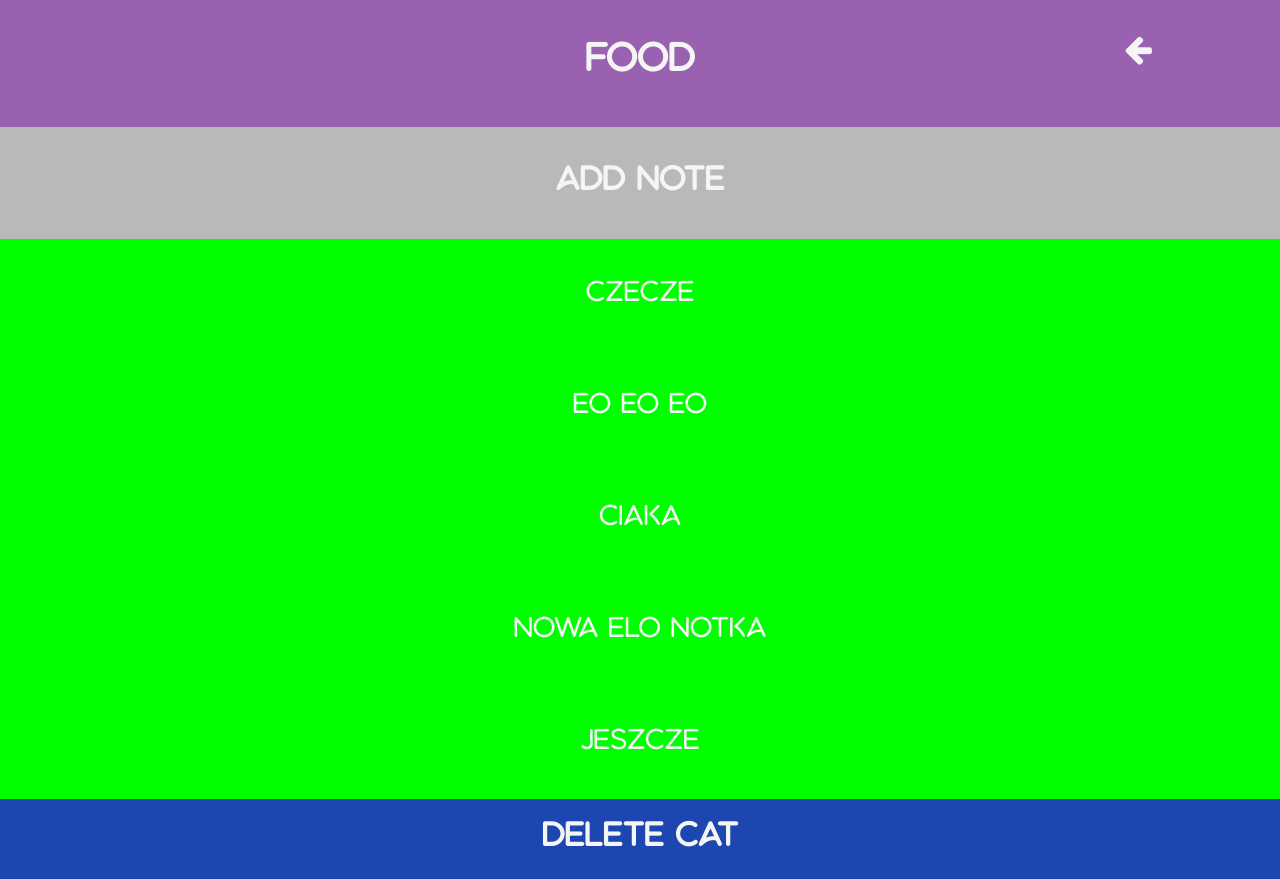
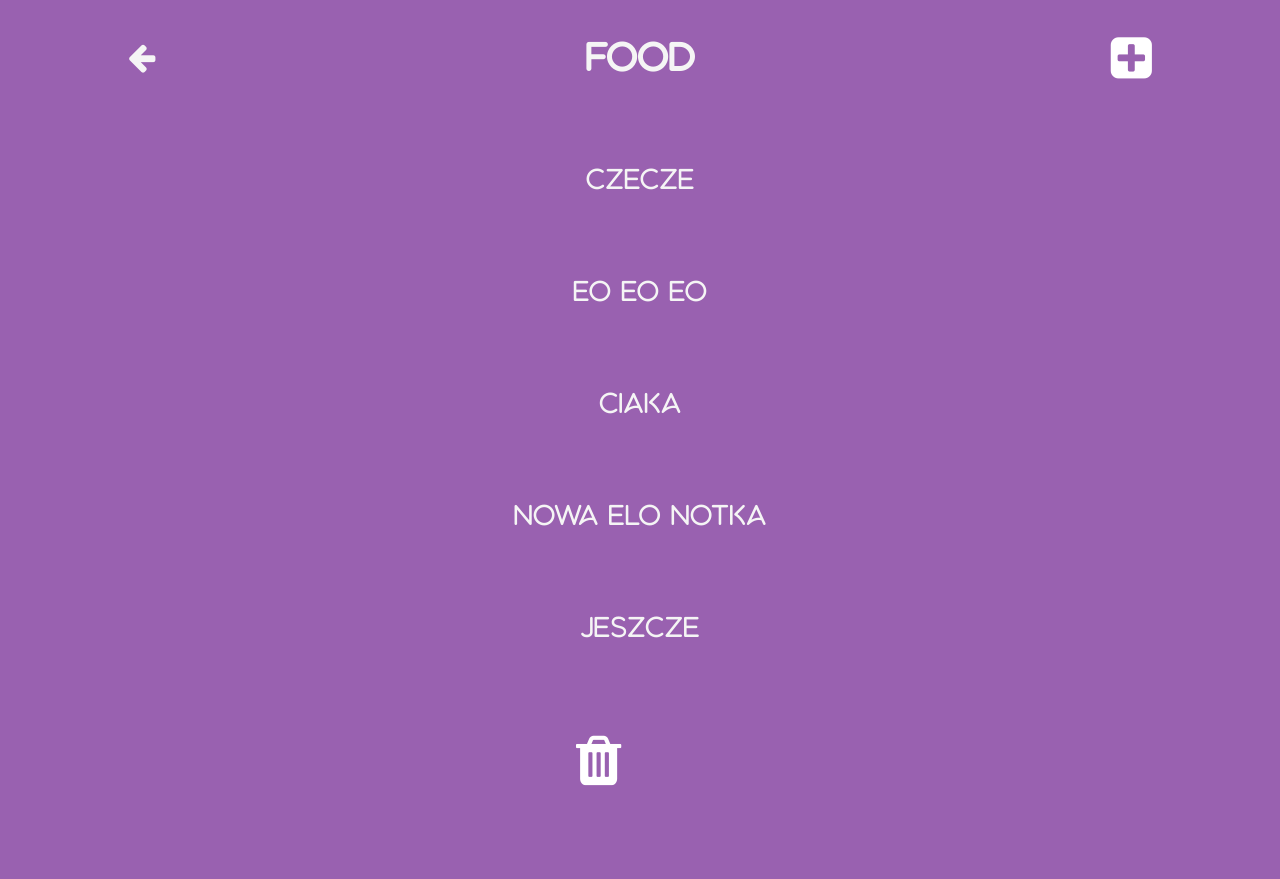
Before and after one commit to devvile/nasz_lokal, a Django app: page /cat/detail/1 in a window 1280 px wide. After the commit the page ends 786 px from the top, so only its background shows below. Run offline with Django 3.2, Linux system fonts and the light colour scheme; data comes from the database, SQL or seed files in the repository.

Commit message:
kosz i plus w detail view, wyrownanie w przycisku back

```diff
--- a/nasz_lokal/static/css/style.css
+++ b/nasz_lokal/static/css/style.css
@@ -35,7 +35,7 @@ body {
   width: 100vw;
   height: 16vh;
   display: flex;
-  background-color: lime;
+  background-color: transparent;
   margin: 20x;
   color: var(--kolor-liter);
   font-size: 1.8rem;
@@ -107,11 +107,11 @@ body {
   color: white;
   position: absolute;
   right:10vw;
-  top:5vw;
+  top:3vh;
 }
 
 .fa-plus:hover {
-  color: grey;
+  color: lightgrey;
 }
 
 .fa-arrow-left {
@@ -119,12 +119,12 @@ body {
   cursor: pointer;
   z-index: 2;
   position: absolute;
-  top: 3vh;
-  right: 10vw;
+  top: 4vh;
+  left: 10vw;
 }
 
 .fa-arrow-left:hover {
-  color: grey;
+  color: lightgrey;
 }
 
 .btn {
@@ -186,7 +186,7 @@ body {
 }
 
 .fa-trash:hover {
-  color: grey;
+  color: lightgrey;
 }
 
 .wpis-note {
@@ -216,13 +216,23 @@ body {
 }
 
 .back-btn {
+  position: relative;
   text-decoration: none;
   color: var(--kolor-liter);
-  padding: 16px;
+  padding: 15px;
   color: var(--kolor-liter);
   border-radius: 15px;
   border: 1px solid whitesmoke;
   background-color: var(--kolor-przyciskow);
+  font-size: 1.7rem;
+}
+#back{
+  margin: auto;
+  position: relative;
+  top:5px;
+}
+#ok{
+  font-size: 1.8rem;
 }
 
 .notka {
@@ -275,5 +285,17 @@ body {
 }
 
 .cat-div:hover {
-  filter: brightness(80%);
+  filter: brightness(90%);
 }
+
+
+.kill-cat{
+  position: absolute;
+  left:45%;
+}
+
+.cat-plus{
+  position: absolute;
+  left:10vw;
+  top:3vh;
+}
--- a/nasz_lokal/templates/notki/detail.html
+++ b/nasz_lokal/templates/notki/detail.html
@@ -19,17 +19,15 @@
   </head>
   <body>
     <div class="page-top">
+      <a href="{%url 'notki_main'%}"><i class="fa fa-arrow-left fa-2x"></i></a>
+
       <h1 class="logo">{{cat.name}}</h1>
-      <a href="{%url 'notki_main'%}"><i class="fa fa-arrow-left fa-2x"></i></a>
+      <a href="{% url 'new_category'%}">
+        <i class="fa fa-plus-square fa-3x"></i
+      ></a>
     </div>
     <div class="cat-list">
-      <div class="cat-div nowy-wpis">
-        <a href="{%url 'new_note' cat.name%}">
-          <h3>
-            ADD NOTE
-          </h3>
-        </a>
-      </div>
+
 
       <div id="notki-all">
         {%for notka in notki%}
@@ -44,12 +42,11 @@
         </div>
         {%endfor%}
       </div>
-      <div class="cat-div delete-cat">
-        <a href="{% url 'del_cat' cat.name%}">
-          <h3>
-            DELETE CAT
-          </h3>
-        </a>
+      <div class='cat-div'>
+      <a href="{% url 'del_cat' cat.name%}">
+            <i class="fa fa-trash fa-2x kill-cat" aria-hidden="true"></i
+          ></a>
+        </div>
       </div>
     </div>
     <script src="{% static 'js/detail-app.js' %}"></script>
```
Also changed, not shown: nasz_lokal/templates/notki/del_cat.html (+3 -4 lines).
